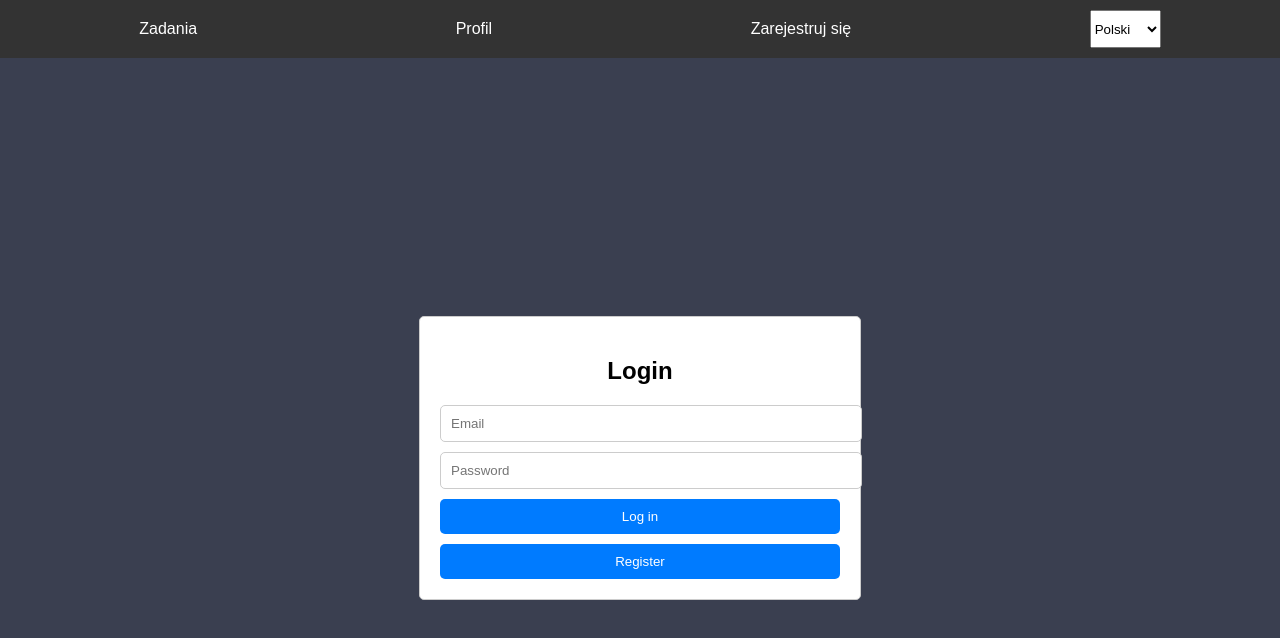
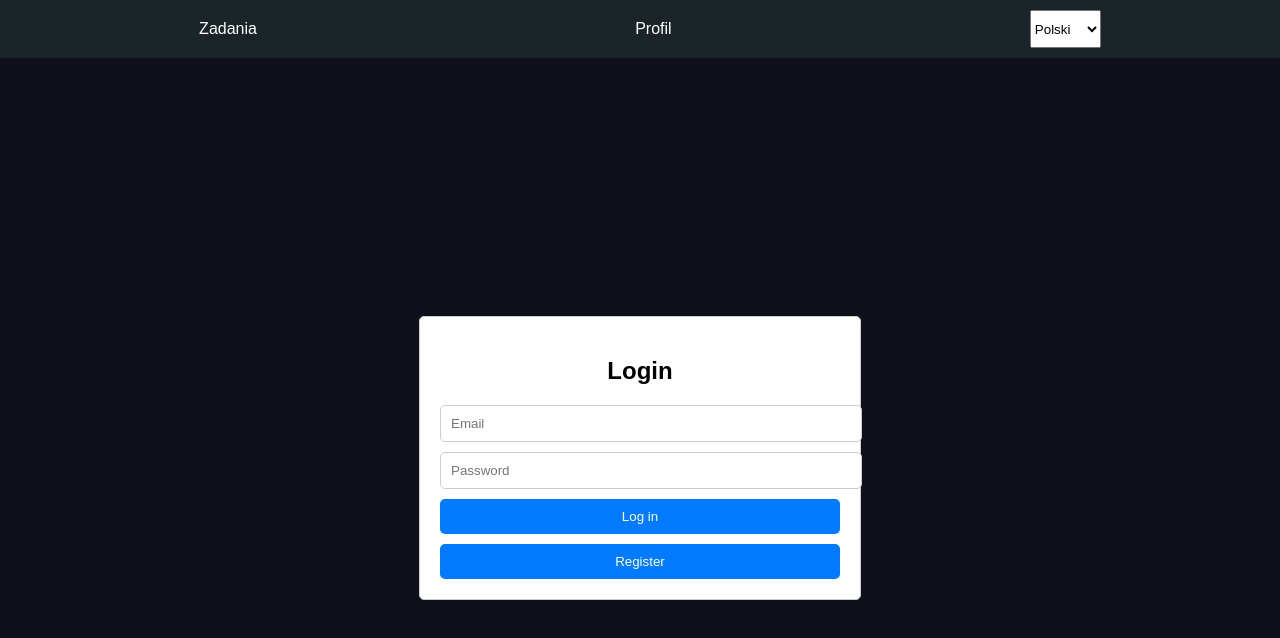
Before and after one commit to traetor/johnny-systems, a React app: page / in a window 1280 px wide. Shown: the top 638 px of the page. Built offline with nearby package versions, Linux system fonts and the light colour scheme; no server answers.

Commit message:
auth synchronize

```diff
--- a/src/components/Auth/Login.js
+++ b/src/components/Auth/Login.js
@@ -3,8 +3,10 @@ import axios from 'axios';
 import './Auth.scss';
 import { useNavigate } from 'react-router-dom';
 import API_URL from '../../apiConfig';
+import { useAuth } from '../../contexts/AuthContext';
 
 function Login() {
+    const { login } = useAuth();
     const [email, setEmail] = useState('');
     const [password, setPassword] = useState('');
     const [error, setError] = useState('');
@@ -18,6 +20,9 @@ function Login() {
 
             // Save token to local storage
             localStorage.setItem('token', token);
+
+            // Update authentication state
+            login(token); // Assuming this method updates isLoggedIn state in AuthContext
 
             // Redirect to tasks page
             navigate('/tasks');
--- a/src/components/Navbar/Navbar.js
+++ b/src/components/Navbar/Navbar.js
@@ -19,7 +19,7 @@ function Navbar() {
             {isLoggedIn ? (
                 <Link to="/" onClick={logout}>{texts[language].logout}</Link>
             ) : (
-                <Link to="/register">{texts[language].register}</Link>
+                <></>
             )}
             <select value={language} onChange={handleLanguageChange}>
                 <option value="pl">Polski</option>
--- a/src/components/Navbar/Navbar.scss
+++ b/src/components/Navbar/Navbar.scss
@@ -1,5 +1,5 @@
 .navbar {
-  background-color: #333;
+  background-color: #1B2529;
   padding: 10px;
   display: flex;
   justify-content: space-around;
--- a/src/variables.scss
+++ b/src/variables.scss
@@ -1,5 +1,5 @@
 // Color variables
-$primary-color: #3a3f50;
+$primary-color: #0F111A;
 $secondary-color: #6c757d;
 $success-color: #28a745;
 $danger-color: #dc3545;
```
